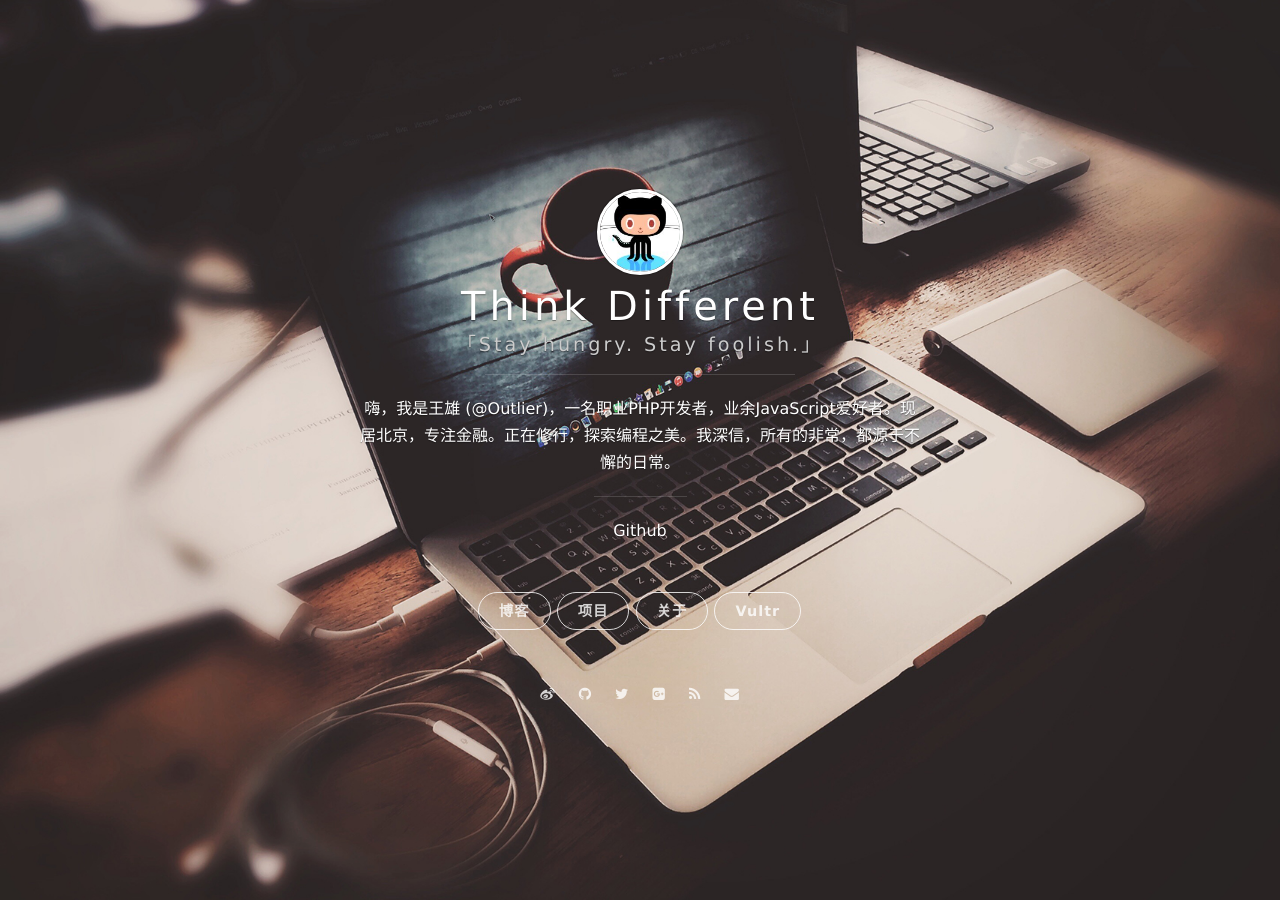
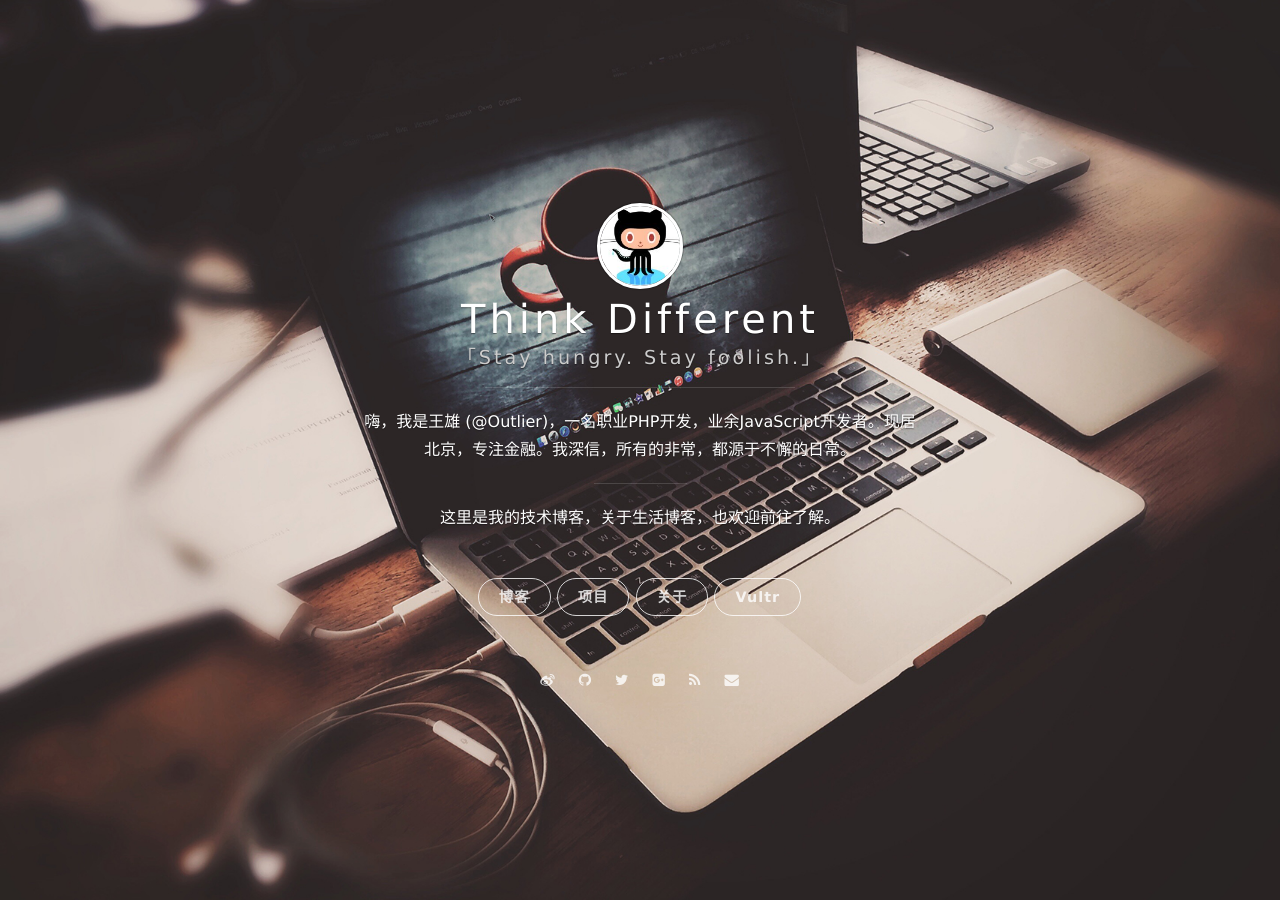
Before and after one commit to LensXiong/jekyll_blog, a Jekyll site: the page built from index.html, in a window 1280 px wide. Built offline with Jekyll 4.4.1, drawn with Linux system fonts in a browser that asks for light colours; nearby versions of some CDN libraries; the list of posts is cut into pages by our own code.

Commit message:
modify description and gplus

```diff
--- a/_config.yml
+++ b/_config.yml
@@ -1,8 +1,9 @@
 # Basic
 title: Think Different
 subtitle: 「Stay hungry. Stay foolish.」
-welcome_message: <a href="https://github.com/LensXiong" target="_blank">Github</a>
-description: 嗨，我是王雄 (@Outlier)，一名职业PHP开发者，业余JavaScript爱好者。现居北京，专注金融。正在修行，探索编程之美。我深信，所有的非常，都源于不懈的日常。
+welcome_message:  这里是我的技术博客，<a href="http://wwxiong.com">关于生活博客，也欢迎前往了解。</a>
+
+description: 嗨，我是王雄 (@Outlier)，一名职业PHP开发，业余JavaScript开发者。现居北京，专注金融。我深信，所有的非常，都源于不懈的日常。
 creator: <a href="http://wwxiong.com">@Outlier</a>
 
 url: "http://wwxiong.com"
@@ -42,7 +43,7 @@ social:
     weibo: Outlier
     github: LensXiong
     twitter: Outlier
-    gplus: 107108267983477358170
+    gplus: 110287885508431241314
     mail: lensxiong@gmail.com
 
 # Google Analytics
```
